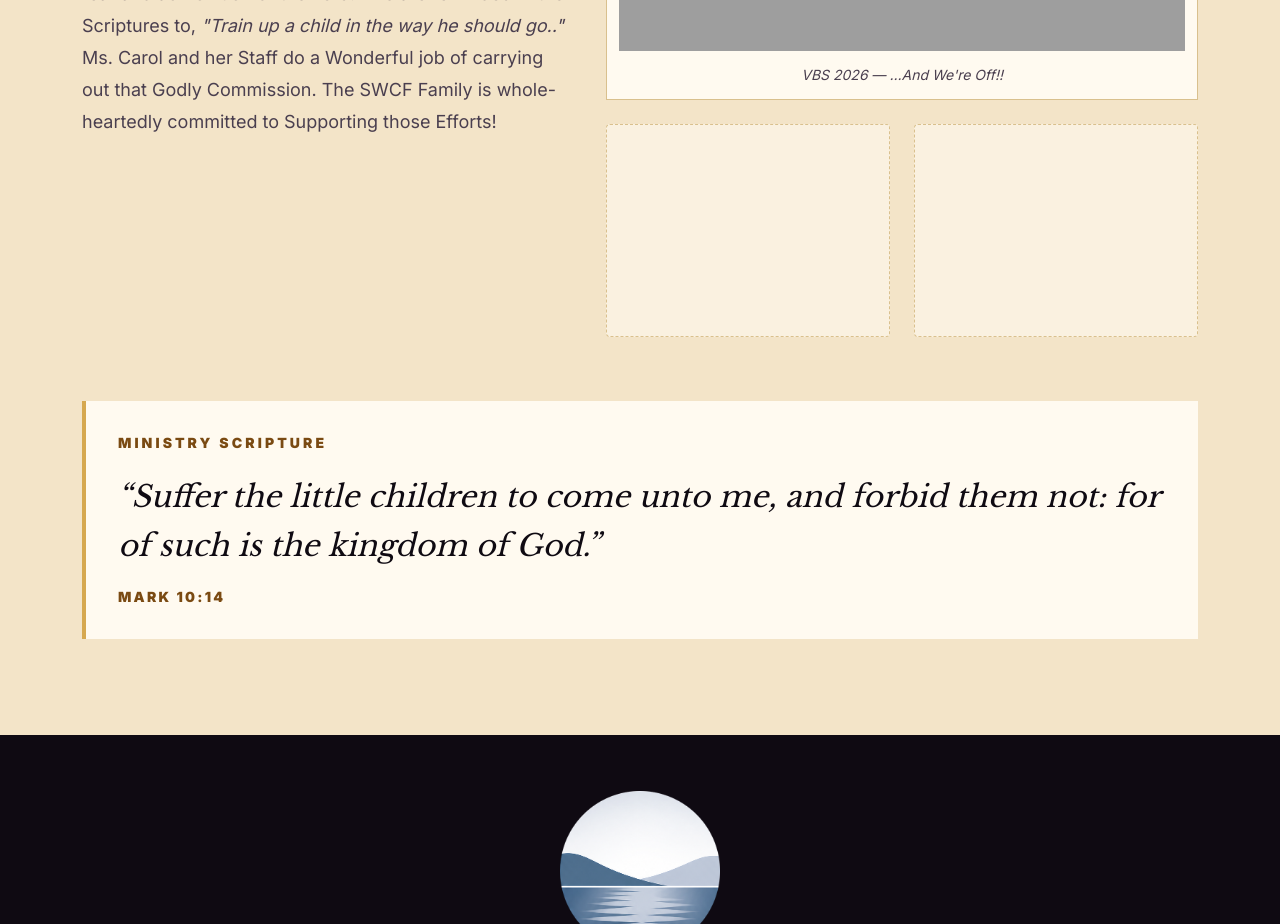
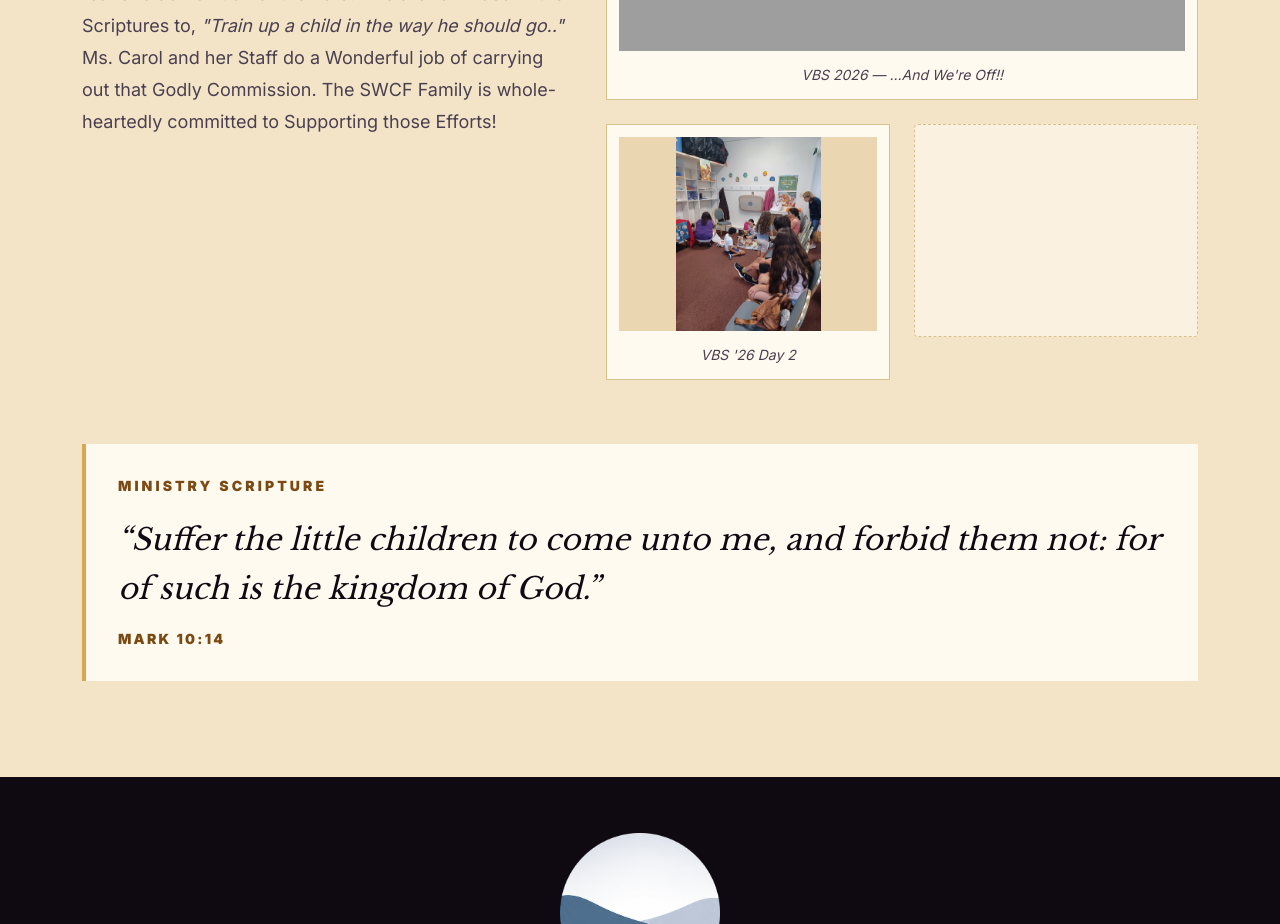
Before and after one commit to edesent/stillwater-christian-fellowship, a Next.js app: page /ministries/childrens-ministry-vbs in a window 1280 px wide. Shown: the part 1200-2124 px from the top of the page. Built offline with nearby package versions, Linux system fonts and the light colour scheme; grey boxes are pictures that could not be loaded.

Commit message:
Added first VBS '26 Day 2 photo to Children's Ministry & VBS page

```diff
--- a/src/app/ministries/[slug]/page.tsx
+++ b/src/app/ministries/[slug]/page.tsx
@@ -197,8 +197,23 @@ export default async function MinistryPage({
                       VBS 2026 — ...And We're Off!!
                     </figcaption>
                   </figure>
-                  <div className="aspect-[4/3] rounded-sm border border-dashed border-rule bg-paper/60" aria-label="Reserved for 2026 VBS photo" />
-                  <div className="aspect-[4/3] rounded-sm border border-dashed border-rule bg-paper/60" aria-label="Reserved for 2026 VBS photo" />
+                  <figure className="border border-rule bg-paper p-3">
+                    <div className="relative aspect-[4/3] overflow-hidden bg-mist">
+                      <LightboxImage
+                        src="/uploads/vbs-day2-littleones.jpg"
+                        alt="VBS '26 Day 2"
+                        fill
+                        sizes="(min-width: 1024px) 30vw, 100vw"
+                        className="object-contain"
+                        title="VBS '26 Day 2"
+                        description={<p>VBS '26 Day 2</p>}
+                      />
+                    </div>
+                    <figcaption className="mt-3 text-center text-sm italic leading-6 text-ink-soft">
+                      VBS '26 Day 2
+                    </figcaption>
+                  </figure>
+                  <div className="aspect-[4/3] rounded-sm border border-dashed border-rule bg-paper/60" aria-label="Reserved for VBS '26 Day 2 photo" />
                 </div>
               ) : ministry.slug === "soul-winners-ministry" ? (
                 <div className="space-y-6">
```
